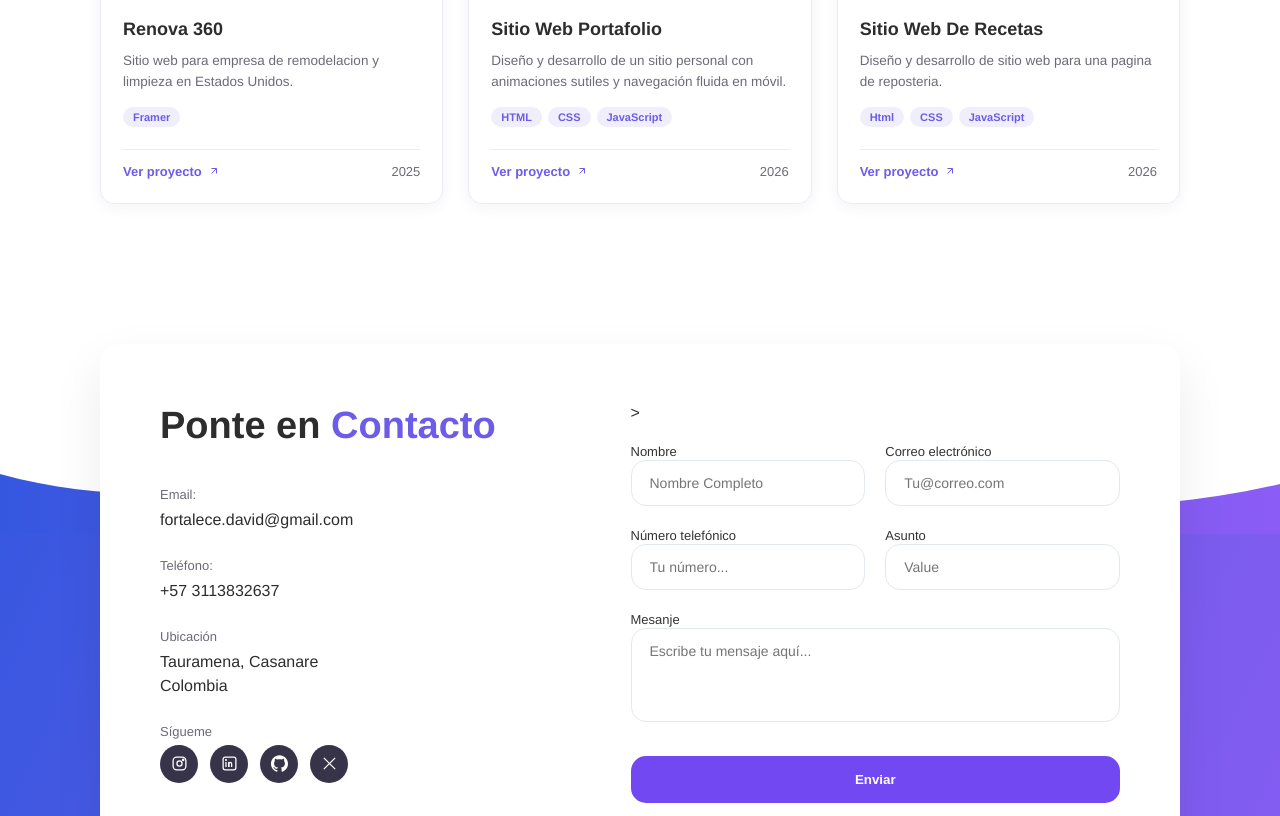
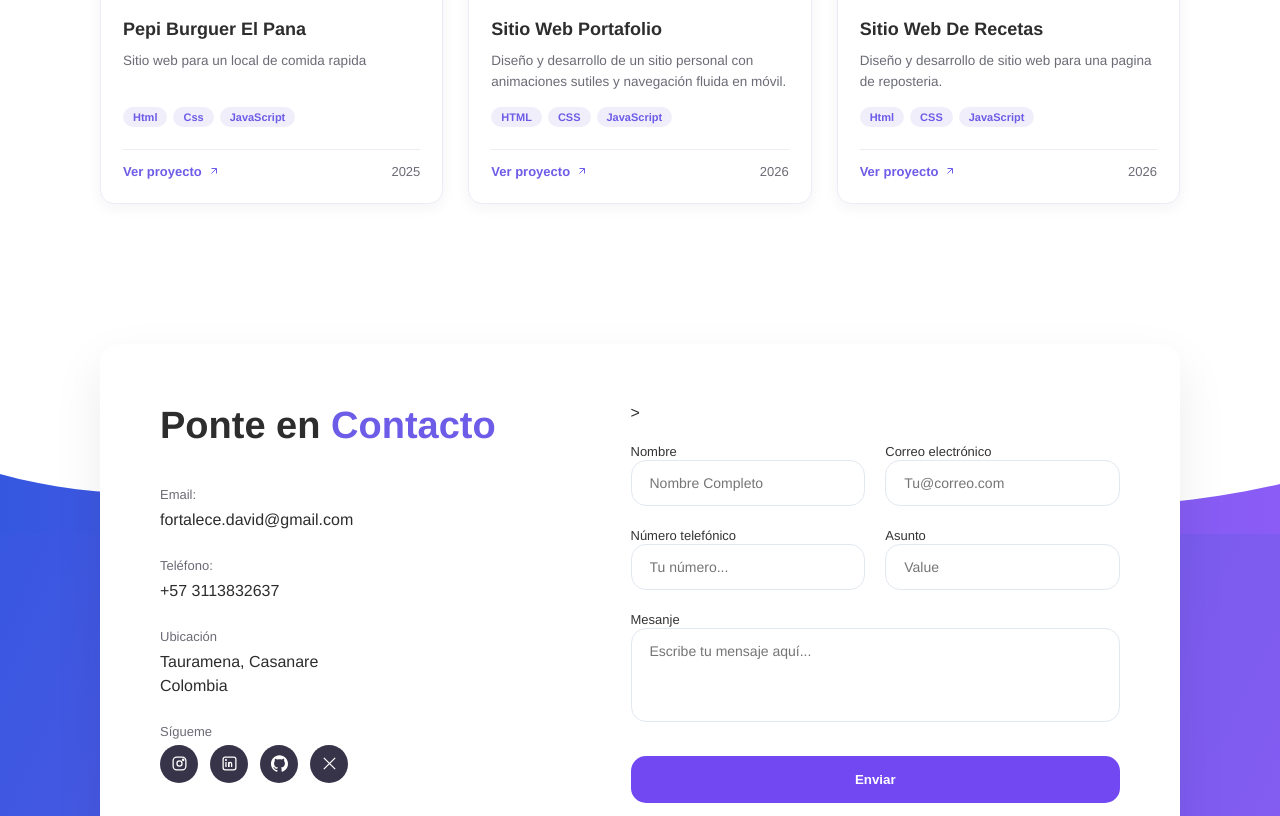
Before and after one commit to David-space/Portafolio-David, a plain HTML site: page index.html in a window 1280 px wide. Shown: the part 4232-5048 px from the top of the page. Drawn offline with Linux system fonts and the light colour scheme.

```diff
--- a/index.html
+++ b/index.html
@@ -396,16 +396,18 @@
     <div class="work-grid">
 
       <!-- Proyecto 1 -->
-      <a class="project-card" href="https://renova-360.framer.website/" target="_blank">
+      <a class="project-card" href="https://pepi-burguer.pages.dev/" target="_blank">
         <div class="project-thumb">
           <img src="images/Renova-360.png" alt="Captura del proyecto Migraine Tracker">
           <span class="project-status">Publicado</span>
         </div>
         <div class="project-body">
-          <h3>Renova 360</h3>
-          <p>Sitio web para empresa de remodelacion y limpieza en Estados Unidos.</p>
+          <h3>Pepi Burguer El Pana</h3>
+          <p>Sitio web para un local de comida rapida</p>
           <div class="project-tags">
-            <span class="project-tag">Framer</span>
+            <span class="project-tag">Html</span>
+            <span class="project-tag">Css</span>
+            <span class="project-tag">JavaScript</span>
           </div>
           <div class="project-foot">
             <span class="project-link">Ver proyecto
```
